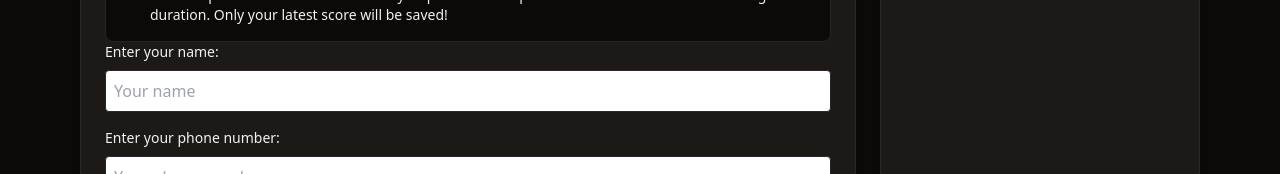
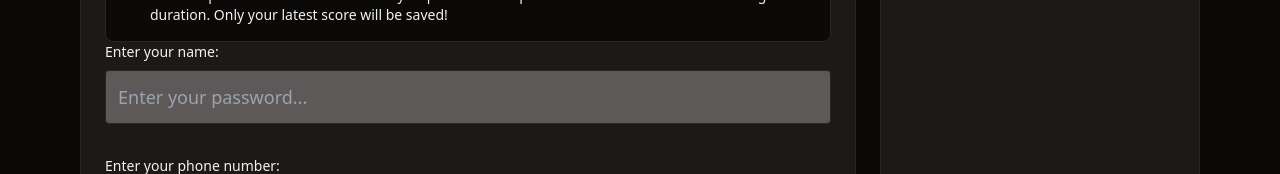
Before and after one commit to mouadenna/landingPage, a React (Vite) app: page /password-game in a window 1280 px wide. Shown: the part 280-454 px from the top of the page. Built offline with nearby package versions, Linux system fonts and the light colour scheme; no server answers; the database is empty.

Commit message:
Update PasswordGame.tsx

```diff
--- a/src/components/PasswordGame.tsx
+++ b/src/components/PasswordGame.tsx
@@ -332,13 +332,13 @@ export default function PasswordGame() {
                   <div>
                     <label htmlFor="playerName" className="block mb-2 text-sm font-medium">Enter your name:</label>
                     <input
-                      id="playerName"
-                      type="text"
-                      value={playerName}
-                      onChange={(e) => setPlayerName(e.target.value)}
-                      className="w-full p-2 border rounded focus:ring-2 focus:ring-blue-500 focus:outline-none text-black"
-                      placeholder="Your name"
-                    />
+  type="text"
+  value={password}
+  onChange={(e) => setPassword(e.target.value)}
+  placeholder="Enter your password..."
+  className="w-full p-3 border rounded mb-4 text-lg text-black focus:ring-2 focus:ring-blue-500 focus:outline-none"
+  disabled={!gameStarted || gameOver}
+/>
                   </div>
                   <div>
                     <label htmlFor="phoneNumber" className="block mb-2 text-sm font-medium">Enter your phone number:</label>
```
